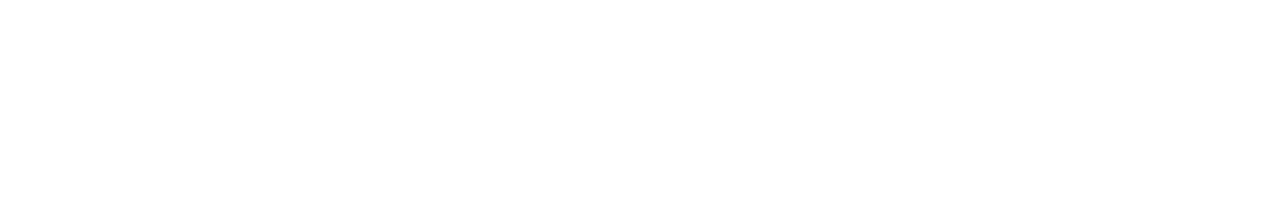
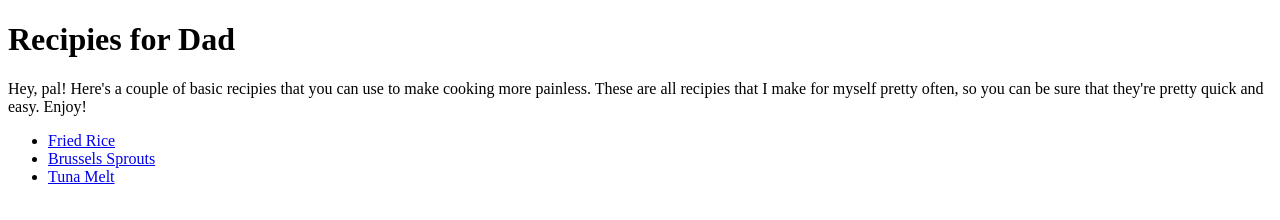
Before and after one commit to schwillly/odin-recipes, a plain HTML site: page index.html in a window 1280 px wide. Drawn offline with Linux system fonts and the light colour scheme.

Commit message:
Fix link paths, finish boilerplates

```diff
--- a/index.html
+++ b/index.html
@@ -5,7 +5,15 @@
 </head>
 
 <body>
+<h1>Recipies for Dad</h1>
+  <p>Hey, pal! Here's a couple of basic recipies that you can use to make cooking more painless.
+    These are all recipies that I make for myself pretty often, so you can be sure that they're pretty quick and easy. Enjoy!</p>
 
+<ul>
+    <li><a href=recipies/fried-rice.html>Fried Rice</a></li>
+    <li><a href=recipies/brussels-sprouts.html>Brussels Sprouts</a></li>
+    <li><a href=recipies/tuna-sandwich.html>Tuna Melt</a></li>
+</ul>
 
 
 </body>
```
Also changed, not shown: recipies/tuna-sandwich.html (added, +11 -0 lines), recipies/fried-rice.html (added), 1 other file.
